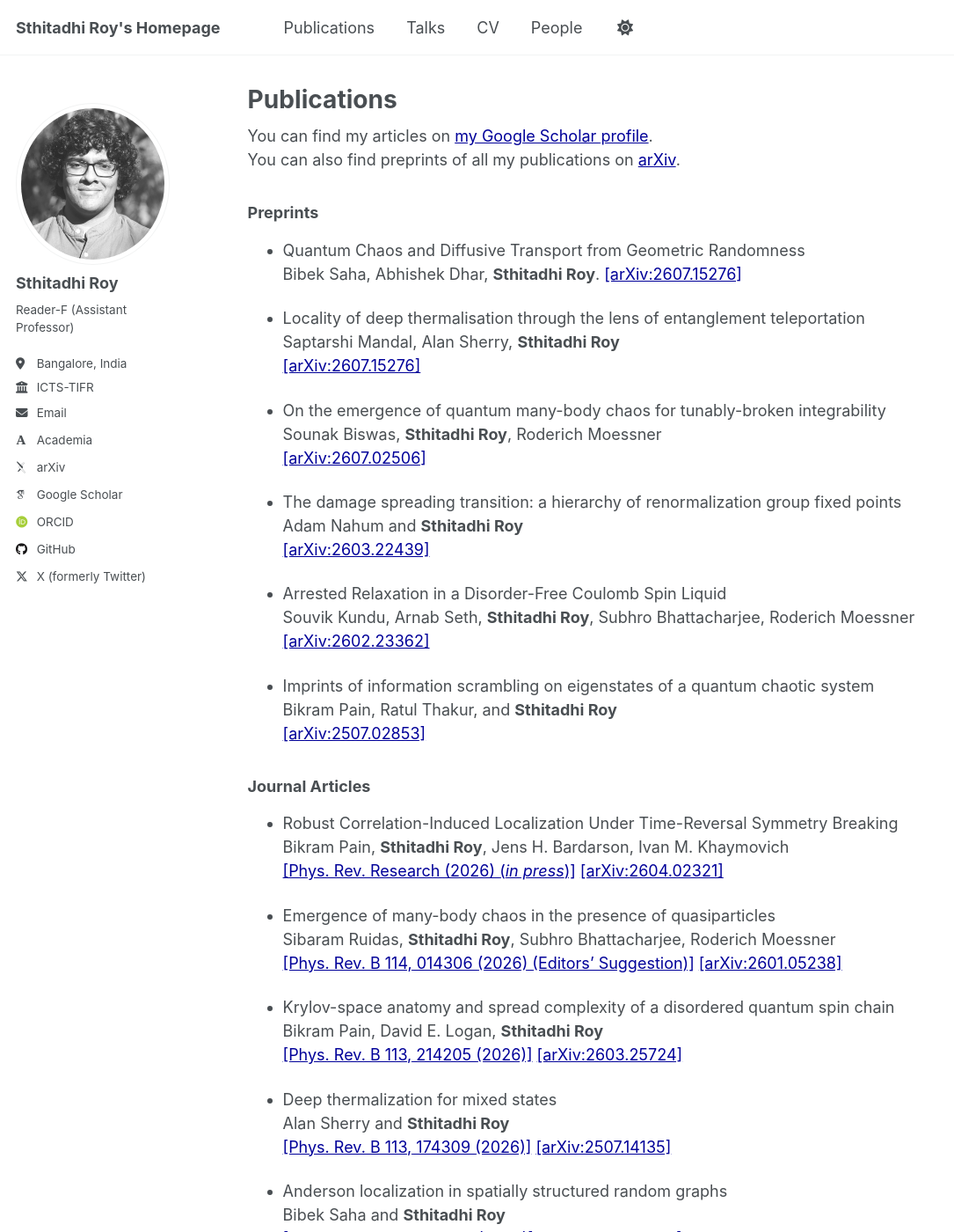
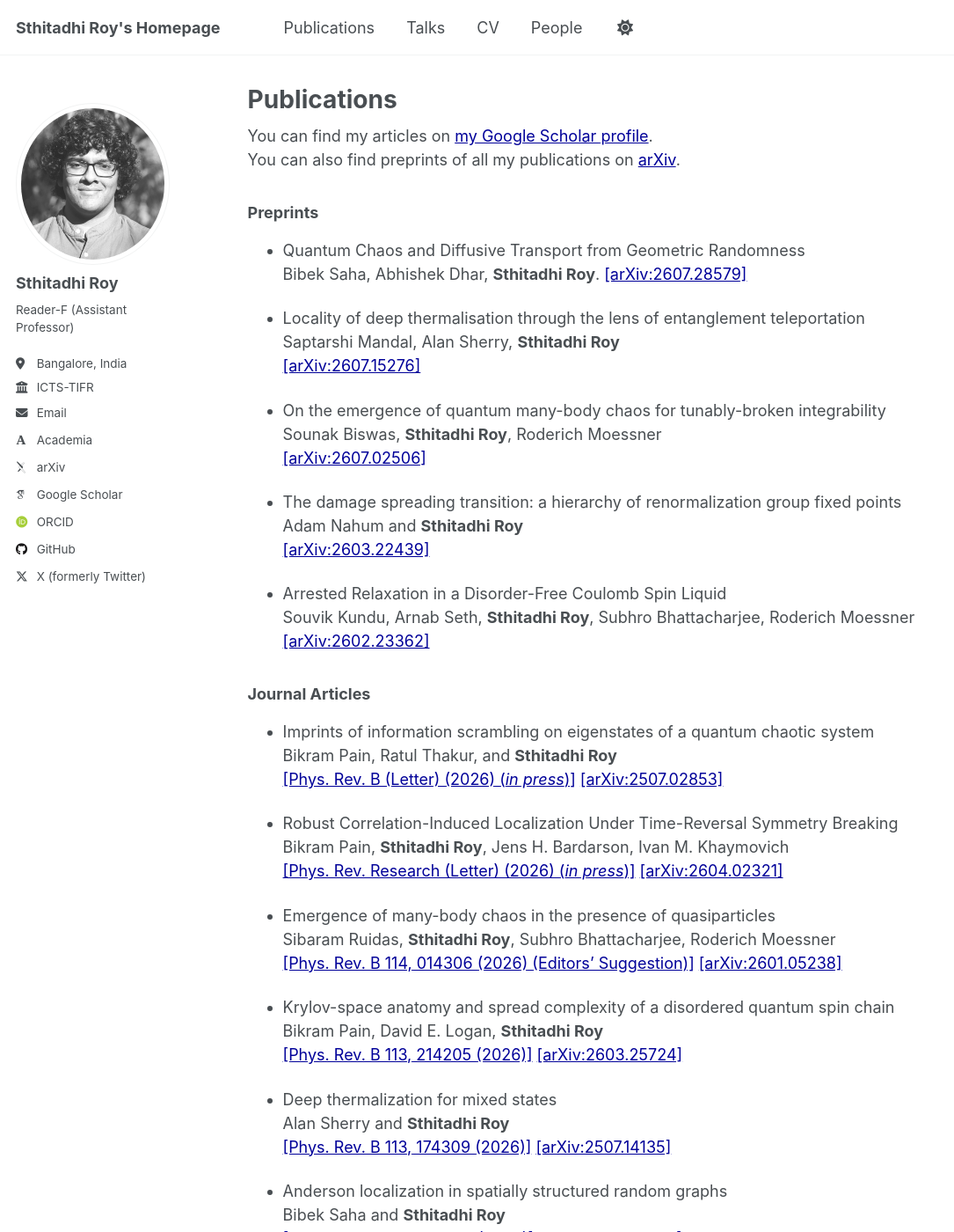
Before and after one commit to sthitadhi-roy/sthitadhi-roy.github.io, a Jekyll site: the page built from _pages/publications.md, in a window 1280 px wide and 1400 px high. Shown: the whole window at 88% size, without its empty margins (0-1085 px from the left). Built offline with Jekyll 4.4.1, drawn with Linux system fonts in a browser that asks for light colours; some web fonts are replaced.

Commit message:
Update publications.md

```diff
--- a/_pages/publications.md
+++ b/_pages/publications.md
@@ -21,7 +21,7 @@ author_profile: true
 
 - Quantum Chaos and Diffusive Transport from Geometric Randomness
   Bibek Saha, Abhishek Dhar, **Sthitadhi Roy**.
-  [[arXiv:2607.15276]](https://arxiv.org/abs/2607.28579)
+  [[arXiv:2607.28579]](https://arxiv.org/abs/2607.28579)
 
 - Locality of deep thermalisation through the lens of entanglement teleportation
   Saptarshi Mandal, Alan Sherry, **Sthitadhi Roy**
@@ -40,18 +40,19 @@ author_profile: true
   [[arXiv:2602.23362]](https://arxiv.org/abs/2602.23362)
 
 
-- Imprints of information scrambling on eigenstates of a quantum chaotic system
-  Bikram Pain, Ratul Thakur, and **Sthitadhi Roy**
-  [[arXiv:2507.02853]](https://arxiv.org/abs/2507.02853)
 
 
 
 
 ### Journal Articles
 
+- Imprints of information scrambling on eigenstates of a quantum chaotic system
+  Bikram Pain, Ratul Thakur, and **Sthitadhi Roy**
+  [[Phys. Rev. B (Letter) (2026) (_in press_)]](https://journals.aps.org/prb/accepted/10.1103/r1gj-g99c) [[arXiv:2507.02853]](https://arxiv.org/abs/2507.02853)
+
 - Robust Correlation-Induced Localization Under Time-Reversal Symmetry Breaking
   Bikram Pain, **Sthitadhi Roy**, Jens H. Bardarson, Ivan M. Khaymovich
-  [[Phys. Rev. Research (2026) (_in press_)]](https://doi.org/10.1103/34h6-sn4p) [[arXiv:2604.02321]](https://arxiv.org/abs/2604.02321)
+  [[Phys. Rev. Research (Letter) (2026) (_in press_)]](https://doi.org/10.1103/34h6-sn4p) [[arXiv:2604.02321]](https://arxiv.org/abs/2604.02321)
 
 - Emergence of many-body chaos in the presence of quasiparticles
   Sibaram Ruidas, **Sthitadhi Roy**, Subhro Bhattacharjee, Roderich Moessner
```
